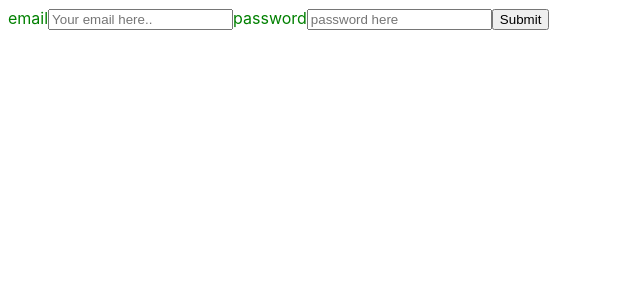
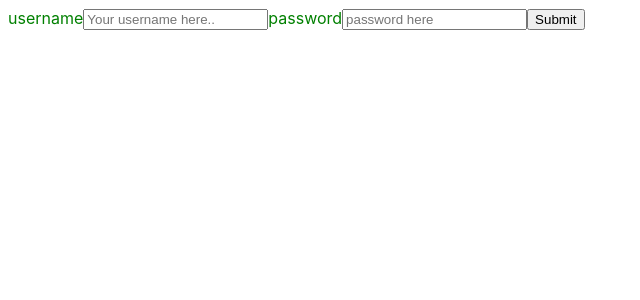
Before and after one commit to poppyjflow/sdi-capstone-finplan, a React (Create React App) app in the folder client/: page /login in a window 1280 px wide. Shown: the top 300 px of the page, without its empty margins (0-640 px from the left). Built offline with nearby package versions, Linux system fonts and the light colour scheme.

Commit message:
login page javascript completed

```diff
--- a/client/src/components/Login.js
+++ b/client/src/components/Login.js
@@ -9,10 +9,9 @@ const Container = styled('form')({
 })
 
 function Login() {
-    const [email, setEmail] = useState('');
+    const [username, setUsername] = useState('');
     const [password, setPassword] = useState('');
-    const [authentication,SetAuthentication] = useState(null);
-
+    const [authentication,setAuthentication] = useState(null);
 
     const navigate = useNavigate();
 
@@ -20,15 +19,15 @@ function Login() {
         console.log("handle run")
         // const navigate = useNavigate();
         e.preventDefault();
-
-        console.log(email);
+        console.log(username);
 
         let body ={
-            "email": email,
+            "username": username,
             "password": password
         }
+        console.log(body)
 
-        fetch('/login',{
+        fetch('http://localhost:8080/login',{
             method:'POST',
             headers:{'Content-Type': 'application/json'},
             mode: 'cors',
@@ -36,38 +35,27 @@ function Login() {
         })
             .then(res => res.json())
             //need to change result wait for database
-            .then(result => SetAuthentication(result))
+            .then(result => {
+                console.log(result[0].id)
+                sessionStorage.setItem("loginStatus", "true")
+                sessionStorage.setItem("userId", String(result[0].id))
+                navigate('/');
+            })
+            .catch(() => alert("something is wrong "))
         console.log(body);
-
     }
-    useEffect(()=>{
-        if (authentication === null){
-
-        }
-        else if (authentication) {
-            document.cookie = "loginStatus=true"
-            document.cookie = `loginUserEmail=${email}`
-            navigate('/');
-        }else{
-            alert("password or username not correct")
-         }
-},[authentication])
-
-
-    // console.log(document.cookie);
-
-
-
 
 
     return (
         <div>
             <Container>
-                <label htmlFor="email">email</label>
-                <input type="text" id="email"
-                       placeholder="Your email here.."
-                       value={email}
-                       onChange={event => setEmail(event.target.value)} />
+
+                <label htmlFor="username">username</label>
+                <input type="text" id="username"
+                       placeholder="Your username here.."
+                       value={username}
+                       onChange={event => setUsername(event.target.value)} />
+
 
                 <label htmlFor="password">password</label>
                 <input type="current-password" id="password"
--- a/client/src/components/SignUp.js
+++ b/client/src/components/SignUp.js
@@ -3,15 +3,6 @@ function SignUp() {
     function CheckSignUP(e){
 
         e.preventDefault();
-
-        let rank = document.getElementById("rank").value;
-        let fname = document.getElementById('fname').value;
-        let lname = document.getElementById('lname').value;
-        let unit = document.getElementById("unit").value;
-        let email = document.getElementById("email").value;
-        let password = document.getElementById("psw").value;
-        let password_repeat = document.getElementById("psw-repeat").value;
-        console.log(rank,fname,lname,unit,email,password,password_repeat)
 
 
     }
```
Also changed, not shown: 1 other file (tests, documents, lock files or other folders).
